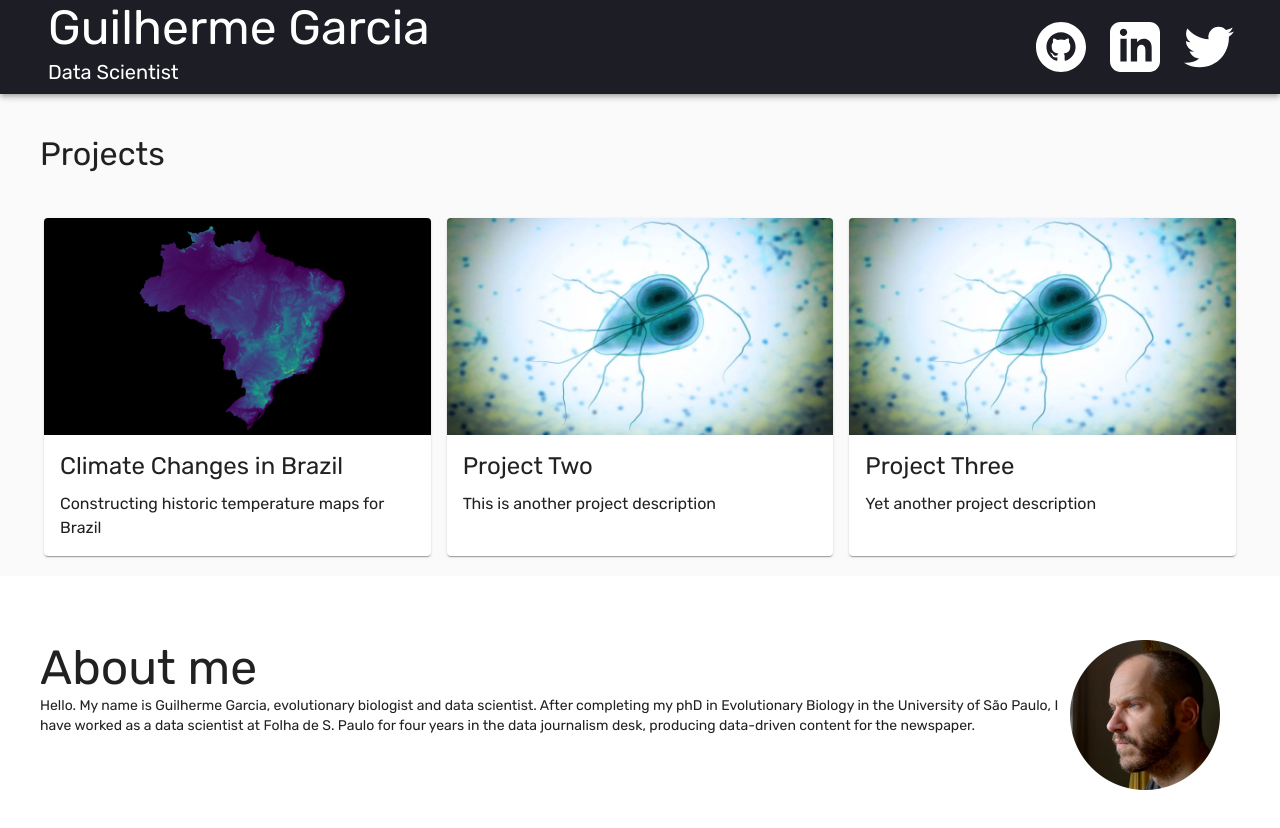
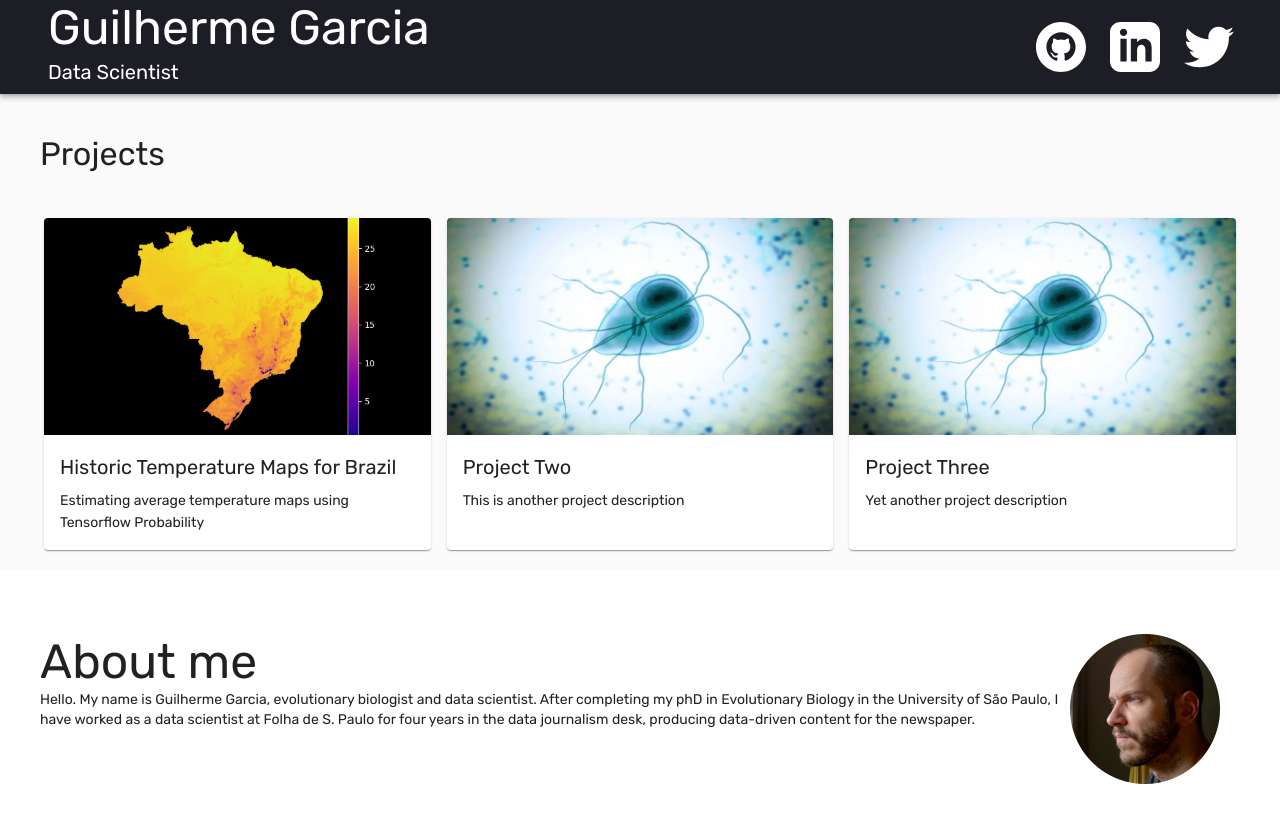
Before and after one commit to ggarciapato/homepage, a React (Create React App) app: page / in a window 1280 px wide. Shown: the top 828 px of the page. Built offline with nearby package versions, Linux system fonts and the light colour scheme.

Commit message:
change temp cover

```diff
--- a/src/components/Projects.jsx
+++ b/src/components/Projects.jsx
@@ -31,10 +31,10 @@ function renderCards(content, classes) {
                                 title={project.alt}
                             />
                             <CardContent className={classes.cardContent}>
-                                <Typography gutterBottom variant="h5">
+                                <Typography gutterBottom variant="h6">
                                     {project.title}
                                 </Typography>
-                                <Typography>
+                                <Typography variant='subtitle2'>
                                     {project.description}
                                 </Typography>
                             </CardContent>
--- a/src/components/projects.json
+++ b/src/components/projects.json
@@ -1,8 +1,8 @@
 [
     {
-        "title": "Climate Changes in Brazil",
+        "title": "Historic Temperature Maps for Brazil",
         "image": "temperatura_cover.png",
-        "description": "Constructing historic temperature maps for Brazil",
+        "description": "Estimating average temperature maps using Tensorflow Probability",
         "alt": "Climate Changes in Brazil"
     },
     {
```
Also changed, not shown: src/images/temperatura_cover.png.
